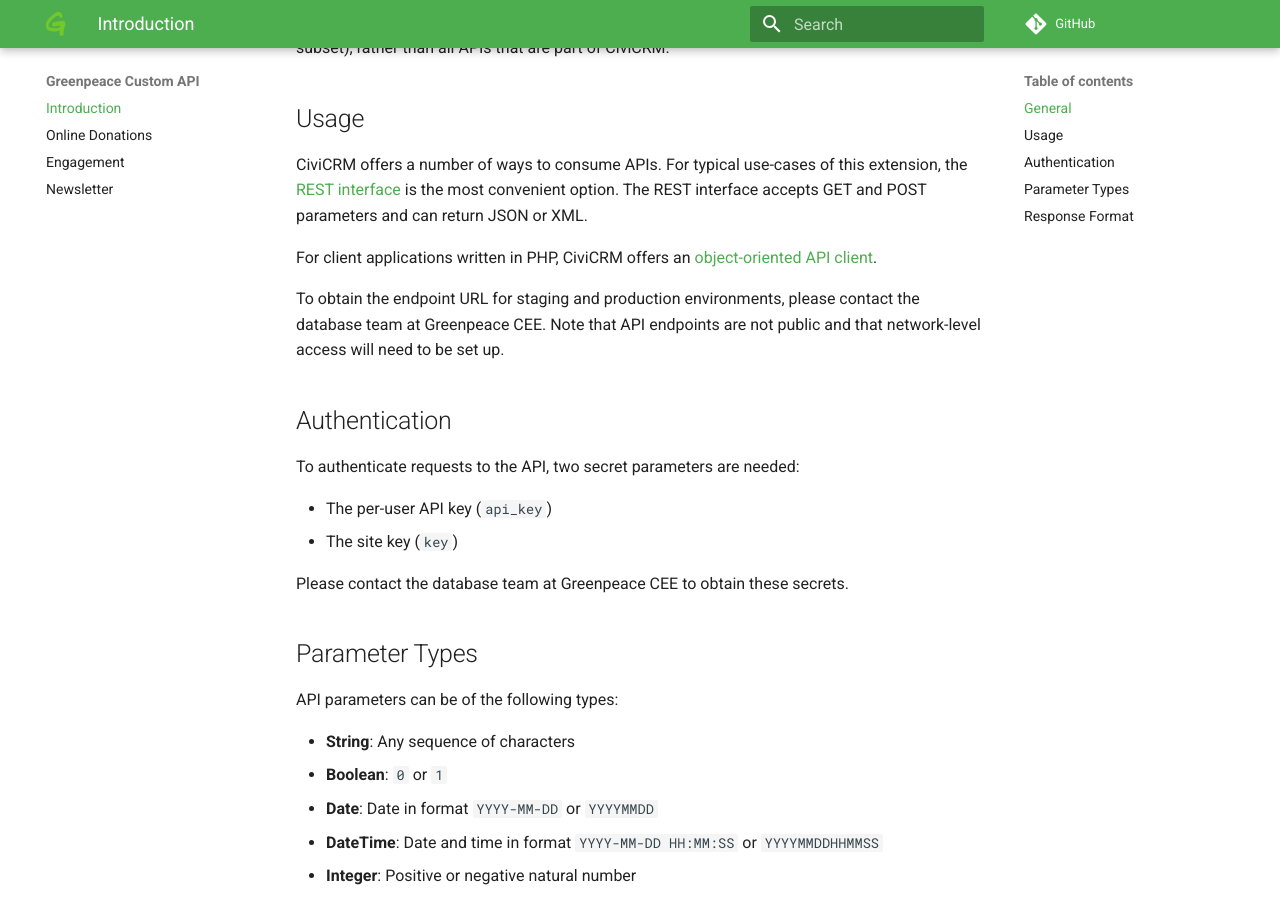
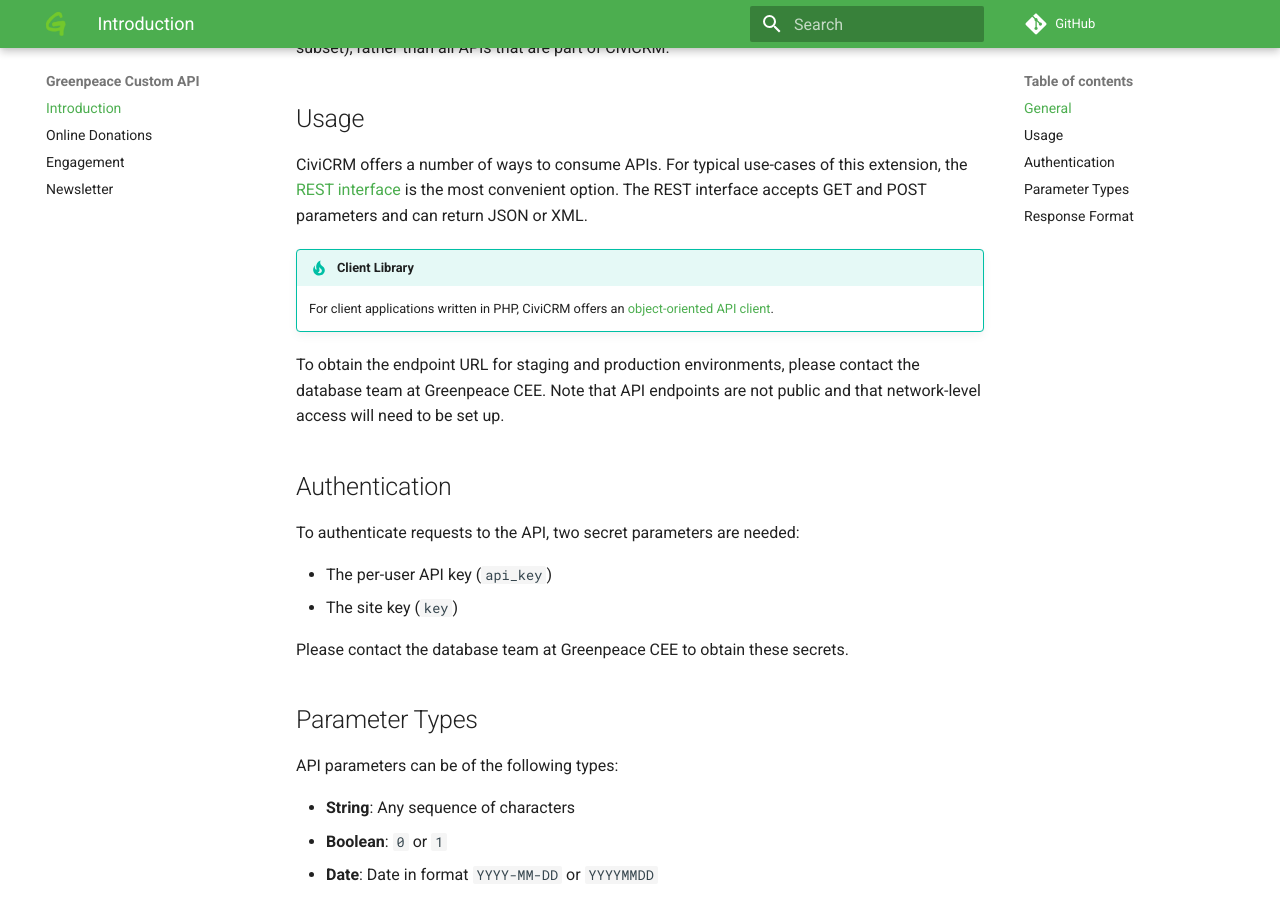
Before and after one commit to greenpeace-cee/at.greenpeace.gpapi, an MkDocs documentation site: the page built from docs/index.md, in a window 1280 px wide and 900 px high, scrolled down 365 px. Built offline with MkDocs 1.6.1 and Material for MkDocs 9.7.7, drawn with Linux system fonts in a browser that asks for light colours; comment, search, counter and statistics services are not loaded.

Commit message:
Add tip highlight for client library in docs

```diff
--- a/docs/index.md
+++ b/docs/index.md
@@ -17,8 +17,9 @@ CiviCRM offers a number of ways to consume APIs. For typical use-cases of
 this extension, the [REST interface] is the most convenient option. The REST
 interface accepts GET and POST parameters and can return JSON or XML.
 
-For client applications written in PHP, CiviCRM offers an
-[object-oriented API client].
+!!! tip "Client Library"
+
+    For client applications written in PHP, CiviCRM offers an [object-oriented API client].
 
 To obtain the endpoint URL for staging and production environments, please
 contact the database team at Greenpeace CEE. Note that API endpoints are not
```
